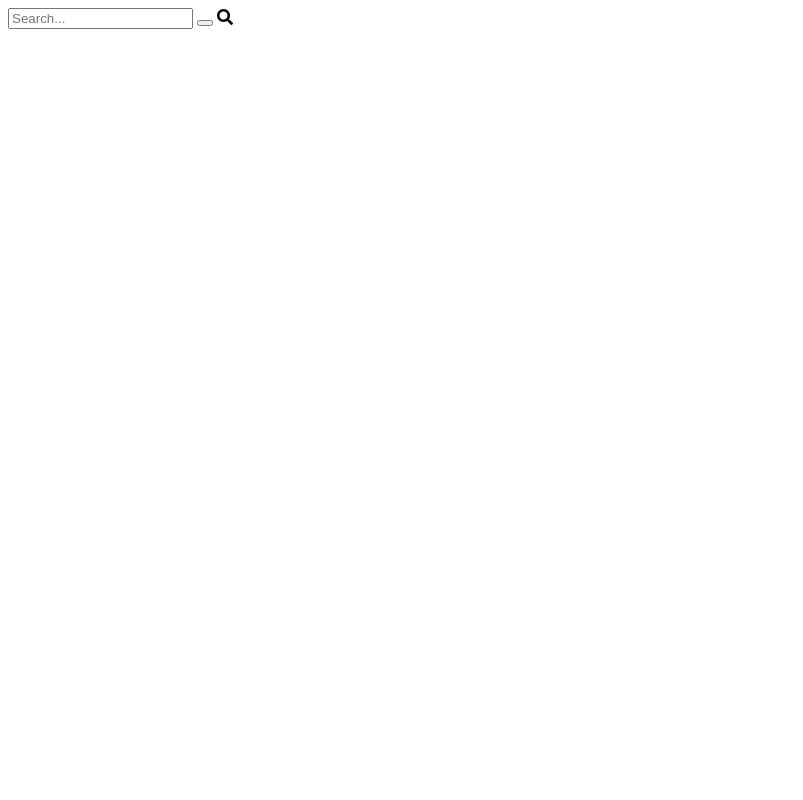
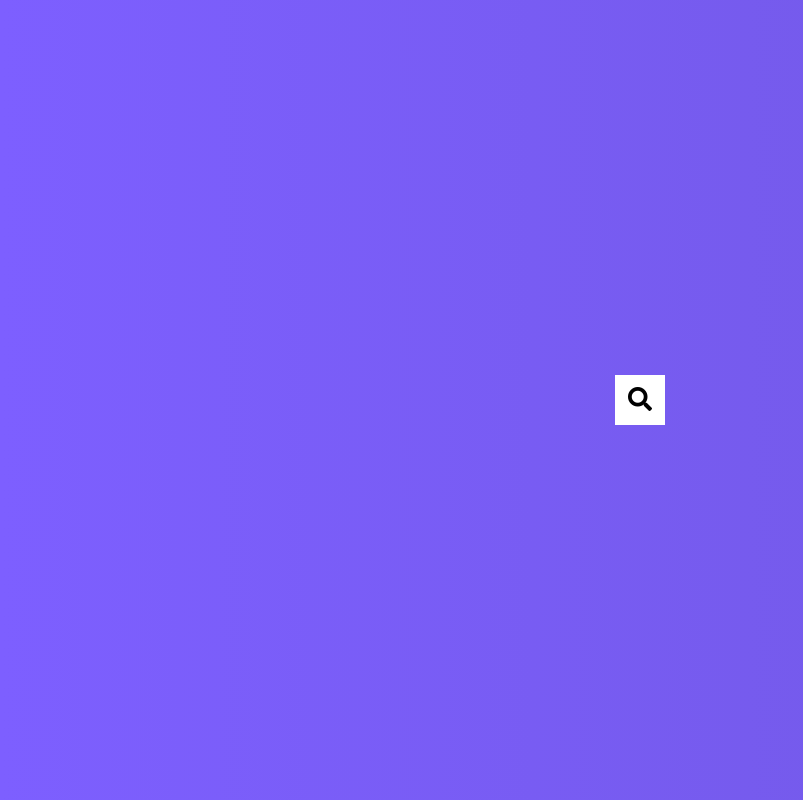
Before and after one commit to knshst/50projects50days, a plain HTML site: page hidden_search_widget/index.html in a window 1280 px wide. Shown: the whole page, without its empty margins (0-803 px from the left). Drawn offline with Linux system fonts and the light colour scheme.

Commit message:
complete

```diff
--- a/hidden_search_widget/index.html
+++ b/hidden_search_widget/index.html
@@ -5,13 +5,15 @@
   <meta http-equiv="X-UA-Compatible" content="IE=edge">
   <meta name="viewport" content="width=device-width, initial-scale=1.0">
   <link rel="stylesheet" href="https://cdnjs.cloudflare.com/ajax/libs/font-awesome/5.14.0/css/all.min.css" integrity="sha512-1PKOgIY59xJ8Co8+NE6FZ+LOAZKjy+KY8iq0G4B3CyeY6wYHN3yt9PW0XpSriVlkMXe40PTKnXrLnZ9+fkDaog==" crossorigin="anonymous" />
+  <link rel="stylesheet" href="style.css">
   <title>Hidden Search</title>
 </head>
 <body>
   <div class="search">
     <input type="text" class="input" placeholder="Search...">
-    <button class="btn"></button>
+    <button class="btn">
       <i class="fas fa-search"></i>
+    </button>
   </div>
   <script src="script.js"></script>
 </body>
--- a/hidden_search_widget/script.js
+++ b/hidden_search_widget/script.js
@@ -0,0 +1,8 @@
+const search = document.querySelector('.search')
+const btn = document.querySelector('.btn')
+const input = document.querySelector('.input')
+
+btn.addEventListener('click', () => {
+  search.classList.toggle('active')
+  input.focus()
+})
--- a/hidden_search_widget/style.css
+++ b/hidden_search_widget/style.css
@@ -5,12 +5,53 @@
 }
 
 body {
+  background-image: linear-gradient(90deg, #7d5fff, #7158e2);
   font-family: 'Roboto', sans-serif;
   display: flex;
-  flex-direction: column;
   align-items: center;
   justify-content: center;
   height: 100vh;
   overflow: hidden;
   margin: 0;
 }
+
+.search {
+  position: relative;
+  height: 50px;
+}
+
+.search .input {
+  background-color: white;
+  border: 0;
+  font-size: 18px;
+  padding: 15px;
+  height: 50px;
+  width: 50px;
+  transition: width 0.3s ease;
+}
+
+.btn {
+  background-color: white;
+  border: 0;
+  cursor: pointer;
+  font-size: 24px;
+  position: absolute;
+  top: 0;
+  left: 0;
+  height: 50px;
+  width: 50px;
+  transition: transform 0.3s ease;
+}
+
+.btn:focus,
+.input:focus {
+  outline: none;
+}
+
+.search.active .input {
+  width: 200px;
+}
+
+.search.active .btn {
+  transform: translateX(198px);
+}
```
Also changed, not shown: template/index.html (+1 -0 lines).
